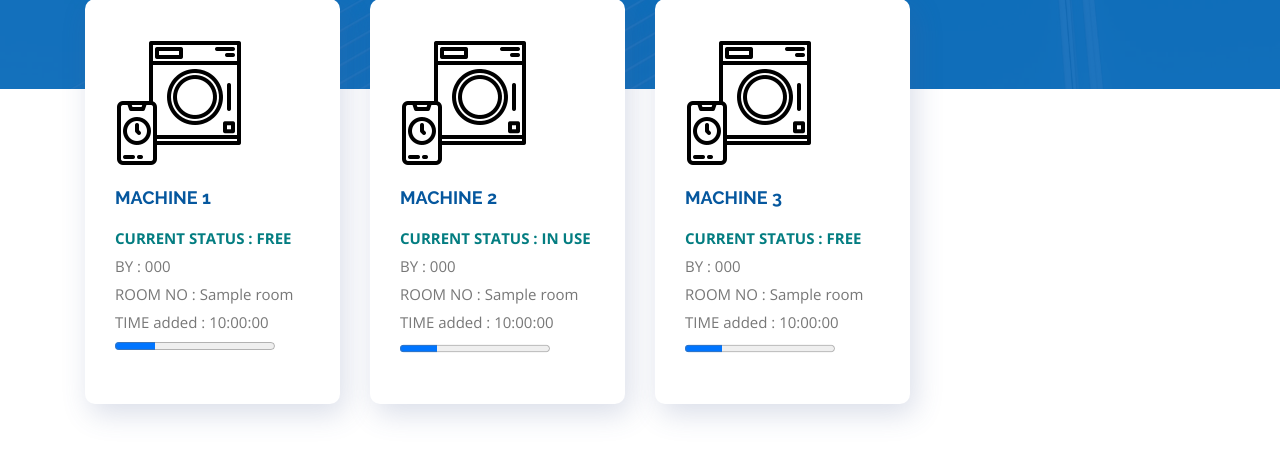
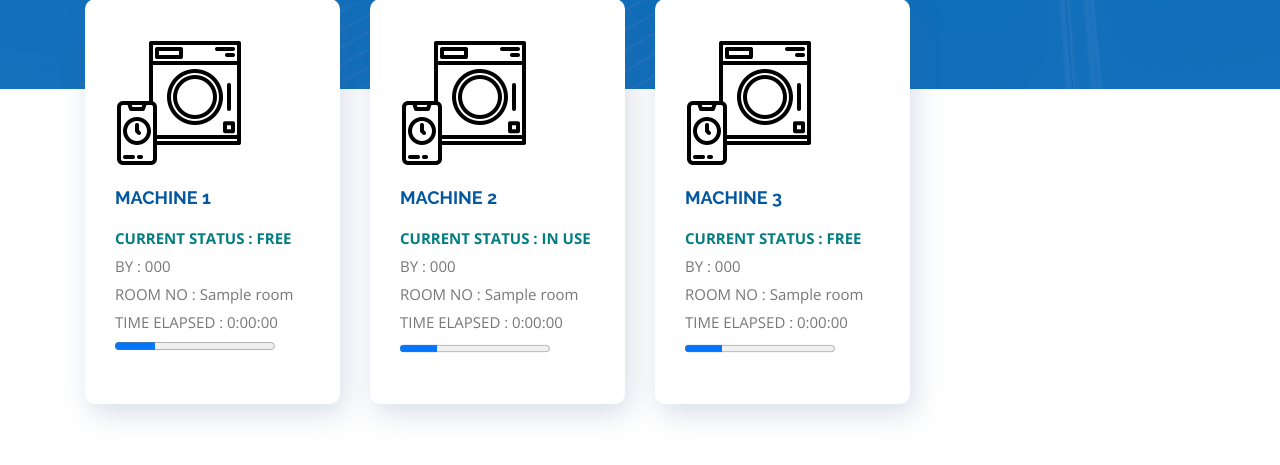
Before and after one commit to unboxdisease/Hackathon-2020-, a Flask app: template templates/index.html in a window 1280 px wide. Shown: the part 551-1016 px from the top of the page. Run offline with Flask 2, Linux system fonts and the light colour scheme; the template is opened without the code that fills it: most values are stand-ins (such as "Sample title", 1, 10 or a date in 2020); some libraries are stand-ins or nearby versions.

Commit message:
time elapsed

```diff
--- a/app.py
+++ b/app.py
@@ -40,7 +40,7 @@ def root():
         mach1=0
         mach2=0
         mach3=0
-
+        now = datetime.utcnow()
         machs = Book.query.order_by(Book.id).all()
         for mach in machs:
             if mach.machine == 1:
@@ -51,10 +51,10 @@ def root():
 
             if mach.machine == 3:
                 mach3 = mach
+        left1 = now - mach1.time
 
 
-
-        return render_template('index.html',mach1=mach1,mach2=mach2,mach3=mach3)
+        return render_template('index.html',mach1=mach1,mach2=mach2,mach3=mach3,now=now)
 
 
 
--- a/templates/index.html
+++ b/templates/index.html
@@ -135,7 +135,7 @@
 
               <p class="description">BY : {{mach1.rollnumber}} <br>
                 ROOM NO : {{mach1.room}} <br>
-              TIME added : {{mach1.time.time()}}<br></p>
+                TIME ELAPSED : {{now - mach1.time}}<br></p>
               <progress value = "10" max = "40"></p>
             </div>
           </div>
@@ -148,7 +148,8 @@
               <p class = "description">
               BY : {{mach2.rollnumber}} <br>
             ROOM NO : {{mach2.room}} <br>
-          TIME added : {{mach2.time.time()}}<br>
+            TIME ELAPSED : {{now - mach2.time}}<br>
+
           <progress value = "10" max = "40"></p>
             </div>
           </div>
@@ -160,7 +161,7 @@
               <p class="status">CURRENT STATUS : FREE</p>
               <p class = "description">BY : {{mach3.rollnumber}} <br>
                 ROOM NO : {{mach3.room}} <br>
-              TIME added : {{mach3.time.time()}}<br>
+              TIME ELAPSED : {{now - mach3.time}}<br>
               <progress value = "10" max = "40"></p>
             </div>
           </div>
```
